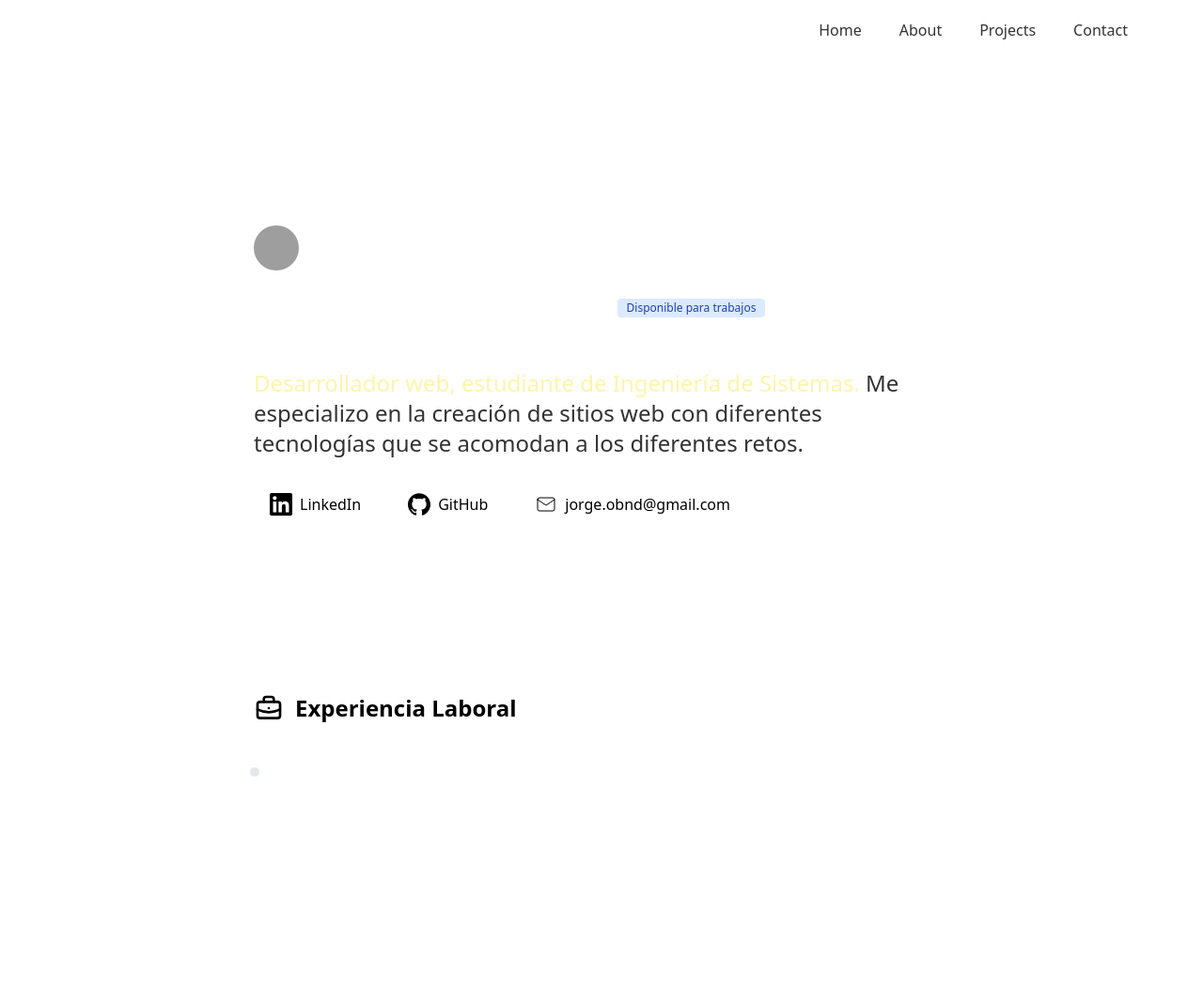
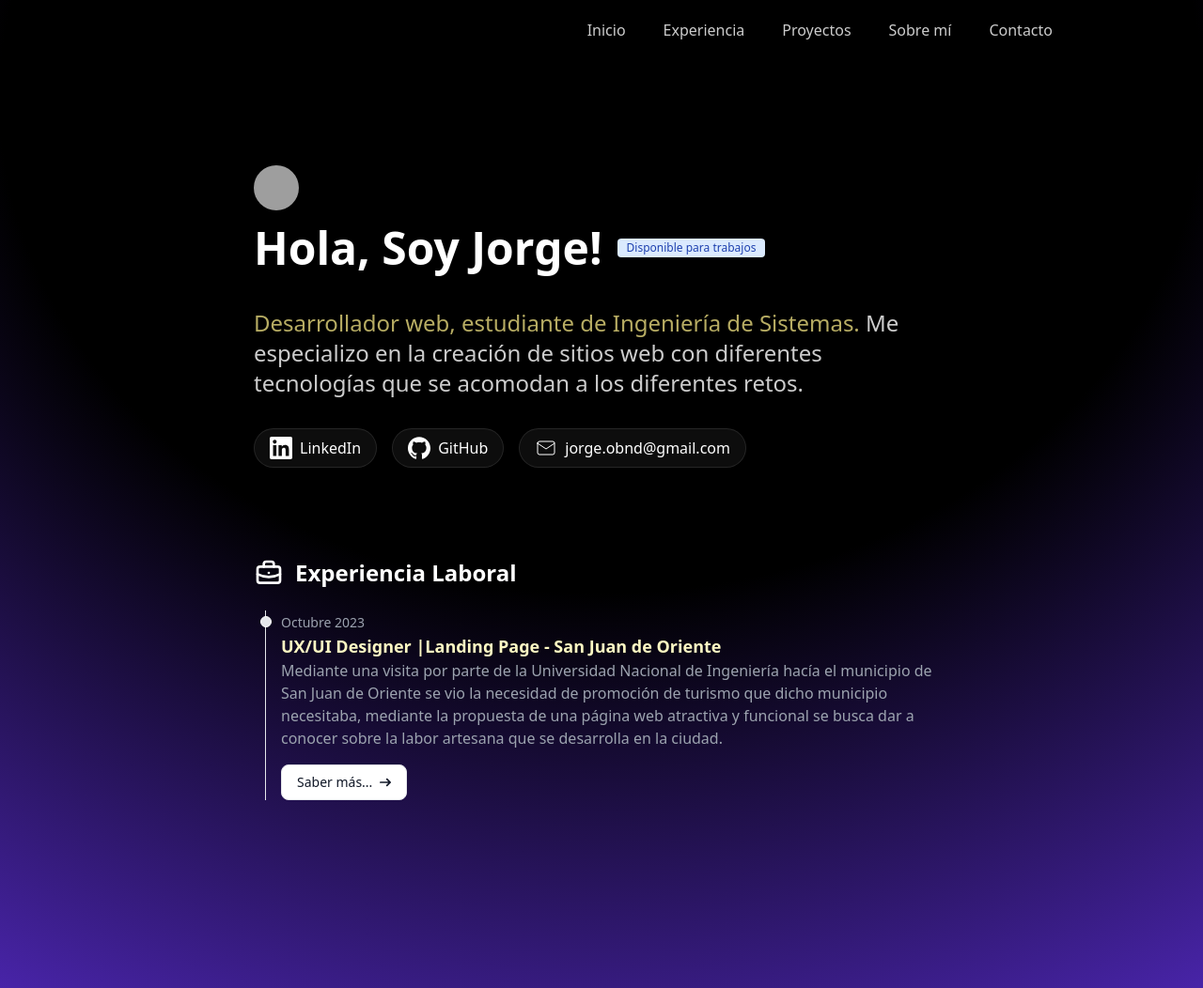
Before and after one commit to iamRyuu/Porfolio-CV, an Astro site: page / in a window 1280 px wide. Shown: the whole page at 94% size. Before the commit the page ends 828 px from the top, so only its background shows below. Built offline with nearby package versions, Linux system fonts and the light colour scheme; Astro itself is replaced by a stand-in of ours; grey boxes are pictures that could not be loaded.

Commit message:
avance de portfolio

```diff
--- a/src/components/Experience.astro
+++ b/src/components/Experience.astro
@@ -1,21 +1,23 @@
 ---
-import ExperienceItem from "./ExperienceItem.astro"
+import ExperienceItem from "./ExperienceItem.astro";
 
-const EXPERIENCE = [
+const EXPERIENCIE = [
   {
-    date: '',
-    title:'',
-    description:'',
-    link:'',
-  }
-]
+    date: "Octubre 2023",
+    title: "UX/UI Designer |Landing Page - San Juan de Oriente",
+    company: "Universidad Nacional de Ingeniería",
+    description:
+      "Mediante una visita por parte de la Universidad Nacional de Ingeniería hacía el municipio de San Juan de Oriente se vio la necesidad de promoción de turismo que dicho municipio necesitaba, mediante la propuesta de una página web atractiva y funcional se busca dar a conocer sobre la labor artesana que se desarrolla en la ciudad.",
+    link: "https://www.figma.com/proto/67wgPW5bLfuqCwppeMvZNs/proyecto-final-historia?node-id=5-2&t=y7sqr2vWyPfSXoG2-0&scaling=scale-down&page-id=0%3A1&starting-point-node-id=81%3A2",
+  },
+];
 ---
 
-<ol class="relative border-s border-gray-200 dark:border-gray-700">
+<ol class="relative border-s border-gray-200 ml-3">
   {
-    EXPERIENCE.map (experiencie => (
+    EXPERIENCIE.map((experiencie) => (
       <li class="mb-10 ms-4">
-        <ExperienceItem {...experiencie}/>
+        <ExperienceItem {...experiencie} />
       </li>
     ))
   }
--- a/src/components/ExperienceItem.astro
+++ b/src/components/ExperienceItem.astro
@@ -16,10 +16,10 @@ const { title, description, link, date } = Astro.props;
   class="mb-1 text-sm font-normal leading-none text-gray-400 dark:text-gray-500"
   >{date}</time
 >
-<h3 class="text-lg font-semibold text-gray-900 dark:text-white">
+<h3 class="text-lg font-semibold text-yellow-100 dark:text-white">
   {title}
 </h3>
-<p class="mb-4 text-base font-normal text-gray-500 dark:text-gray-400">
+<p class="mb-4 text-base font-normal text-gray-400 dark:text-gray-400 text-pretty">
   {description}
 </p>
 {
--- /dev/null
+++ b/src/components/Footer.astro
@@ -0,0 +1,3 @@
+<footer class="py-20 ">
+
+</footer>
--- a/src/components/Header.astro
+++ b/src/components/Header.astro
@@ -1,10 +1,11 @@
-<header class="flex justify-between items-center py-5 w-[1120px] mx-auto">
+<header class="fixed top-0 z-10 flex justify-between items-center py-5 w-full xl:w-[1120px] mx-auto">
   <span></span>
 
   <nav class="flex  flex-row gap-x-10 opacity-80">
-    <a href="/">Home</a>
-    <a href="/">About</a>
-    <a href="/">Projects</a>
-    <a href="/">Contact</a>
+    <a href="#top">Inicio</a>
+    <a href="#experiencia">Experiencia</a>
+    <a href="#proyectos">Proyectos</a>
+    <a href="#sobre-mi">Sobre mí</a>
+    <a href="#contacto">Contacto</a>
   </nav>
 </header>
--- a/src/components/SectionContainer.astro
+++ b/src/components/SectionContainer.astro
@@ -1,7 +1,7 @@
 ---
-const { class: className } = Astro.props
+const { class: className, id} = Astro.props
 ---
 
-<section class={`w-full mx-auto lg:w-[740px]  ${className}`}>
+<section id={id} class={`w-full mx-auto lg:w-[740px]  ${className}`}>
   <slot/>
 </section>
--- a/src/components/SocialPill.astro
+++ b/src/components/SocialPill.astro
@@ -3,7 +3,8 @@
   rounded-full
   border border-white/10
   flex justify-center items-center gap-x-2
-  py-3 px-4
+  py-1 px-2 md:py-2 md:px-4
+  text-xs md:text-base
   bg-white/5
   transition
   hover:scale-110 hover:bg-white/10
--- a/src/env.d.ts
+++ b/src/env.d.ts
@@ -1 +1,2 @@
+/// <reference path="../.astro/types.d.ts" />
 /// <reference types="astro/client" />
--- a/src/layouts/Layout.astro
+++ b/src/layouts/Layout.astro
@@ -2,6 +2,7 @@
 import "@fontsource-variable/onest";
 
 import Header from "../components/Header.astro";
+import Footer from "../components/Footer.astro";
 
 interface Props {
   title: string;
@@ -22,13 +23,16 @@ const { description, title } = Astro.props;
     <title>{title}</title>
   </head>
 
-  <body class="relative text-black dark:text-white">
+  <body class="relative text-white">
     <div
-      class=""
+      class="absolute inset-0 -z-10 h-full w-full items-center px-5 py-24 [background:radial-gradient(125%_125%_at_50%_10%,#000_40%,#63e_100%)]"
     >
     </div>
     <Header />
     <slot />
+    <Footer />
+  </body>
+</html>
 
 <style is:global>
   :root {
@@ -47,6 +51,10 @@ const { description, title } = Astro.props;
     min-height: 100vh;
     overscroll-behavior: none;
   }
+
+  @media(prefers-reduced-motion: reduce){
+    html{
+      scroll-behavior: auto;
+    }
+  }
 </style>
-  </body>
-</html>
--- a/src/pages/index.astro
+++ b/src/pages/index.astro
@@ -16,15 +16,15 @@ import BriefCase from "../components/icons/BriefCase.astro";
   description="Hola! y bienvenido a mi portafolio digital, soy Jorge, programado y desarrollador web."
   ,
 >
-  <main>
-    <SectionContainer class="py-44 pb-30">
+  <main class="px-4">
+    <SectionContainer class="py-44 pb-24">
       <img
         class="rounded-full size-12 mb-4"
         src="https://media.licdn.com/dms/image/D4E03AQHfussPUdRG1g/profile-displayphoto-shrink_800_800/0/1681440861826?e=1718236800&v=beta&t=8hMqEnIlTTDOMWK0D_e40l-XKPJjuzLYebOx-1ltAJk"
         alt="jorge photo"
       />
 
-      <h1 class="text-white text-5xl font-bold flex flex-row gap-x-4 pb-10">
+      <h1 class="text-white text-3xl md:text-4xl lg:text-5xl font-bold flex flex-row gap-x-4 pb-6 lg:pb-10">
         Hola, Soy Jorge!
         <a
           href="https://www.linkedin.com/in/jorgeobando1610/"
@@ -35,7 +35,7 @@ import BriefCase from "../components/icons/BriefCase.astro";
           <Badge>Disponible para trabajos</Badge>
         </a>
       </h1>
-      <h2 class="text-2xl opacity-80 text-wrap">
+      <h2 class="text-xl lg:text-2xl opacity-80 text-wrap max-w-[700px]">
         <span class="text-yellow-200/90"
           >Desarrollador web, estudiante de Ingeniería de Sistemas.</span
         >
@@ -43,20 +43,20 @@ import BriefCase from "../components/icons/BriefCase.astro";
         se acomodan a los diferentes retos.
       </h2>
 
-      <nav class="flex gap-x-4 mt-6">
+      <nav class="flex gap-4 mt-8 flex-wrap">
         <SocialPill href="https://www.linkedin.com/in/jorgeobando1610/">
-          <LinkedInIcon class="size-6" />LinkedIn
+          <LinkedInIcon class="size-4 md:size-6" />LinkedIn
         </SocialPill>
         <SocialPill href="https://github.com/iamRyuu">
-          <GitHubIcon class="size-6" />GitHub
+          <GitHubIcon class="size-4 md:size-6" />GitHub
         </SocialPill>
         <SocialPill href="https://github.com/iamRyuu">
-          <MailIcon class="size-6" />jorge.obnd@gmail.com
+          <MailIcon class="size-4 md:size-6" />jorge.obnd@gmail.com
         </SocialPill>
       </nav>
     </SectionContainer>
 
-    <SectionContainer>
+    <SectionContainer id="experiencia">
       <h2 class="text-2xl font-semibold mb-6 flex gap-x-3 items-center">
         <BriefCase class="size-8" />
         Experiencia Laboral
```
Also changed, not shown: 1 other file. Lines whose indentation alone changed are shown as unchanged.
